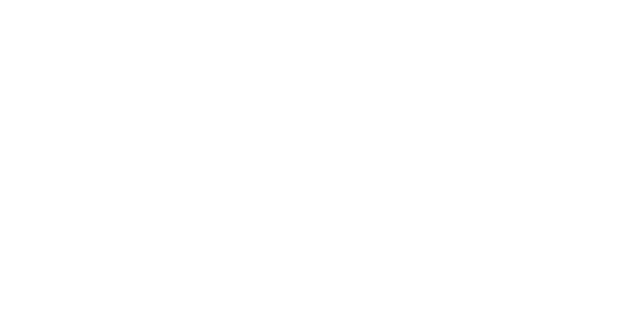
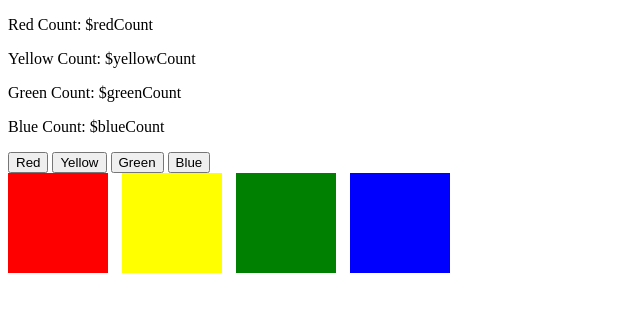
Before and after one commit to Wherewolfe35/Color-blocks, a plain HTML site: page index.html in a window 1280 px wide. Shown: the whole page, without its empty margins (0-640 px from the left). Drawn offline with nearby package versions, Linux system fonts and the light colour scheme.

Commit message:
Completed Part 1, color blocks are in place.

```diff
--- a/index.html
+++ b/index.html
@@ -1,5 +1,6 @@
 <!DOCTYPE html>
 <html lang="en">
+
 <head>
     <meta charset="UTF-8">
     <meta name="viewport" content="width=device-width, initial-scale=1.0">
@@ -9,7 +10,26 @@
     <script src="script.js"></script>
     <title>Color Blocks</title>
 </head>
+
 <body>
+    <header>
+        <p>Red Count: <span>$redCount</span></p>
+        <p>Yellow Count: <span>$yellowCount</span></p>
+        <p>Green Count: <span>$greenCount</span></p>
+        <p>Blue Count: <span>$blueCount</span></p>
+    </header>
+    <section class="buttons">
+        <button>Red</button>
+        <button>Yellow</button>
+        <button>Green</button>
+        <button>Blue</button>
+    </section>
+    <section class="blocks">
+        <div class="redBlock"></div>
+        <div class="yellowBlock"></div>
+        <div class="greenBlock"></div>
+        <div class="blueBlock"></div>
+    </section>
+</body>
 
-</body>
 </html>
--- a/style.css
+++ b/style.css
@@ -0,0 +1,31 @@
+
+div {
+    display: inline-block;
+}
+
+.redBlock{
+    background-color: red;
+    height: 100px;
+    width: 100px;
+    margin-right: 10px;
+}
+
+.yellowBlock{
+    background-color: yellow;
+    height: 100px;
+    width: 100px;
+    margin-right: 10px;
+}
+
+.greenBlock {
+    background-color: green;
+    height: 100px;
+    width: 100px;
+    margin-right: 10px;
+}
+
+.blueBlock {
+    background-color: blue;
+    height: 100px;
+    width: 100px;
+}
```
Also changed, not shown: 1 other file.
